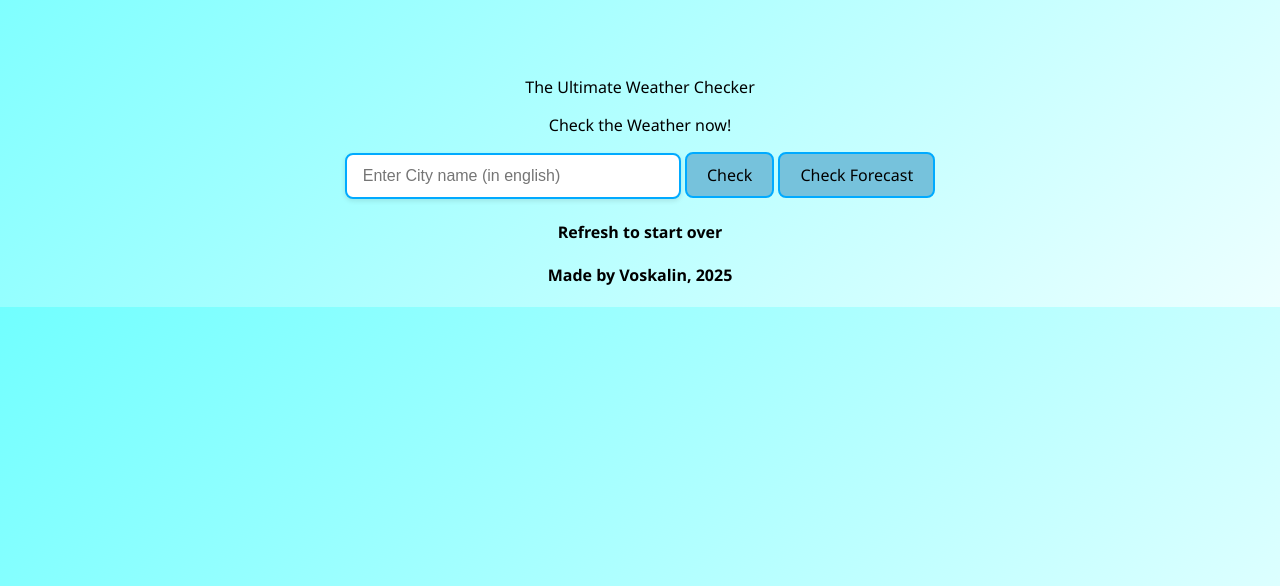
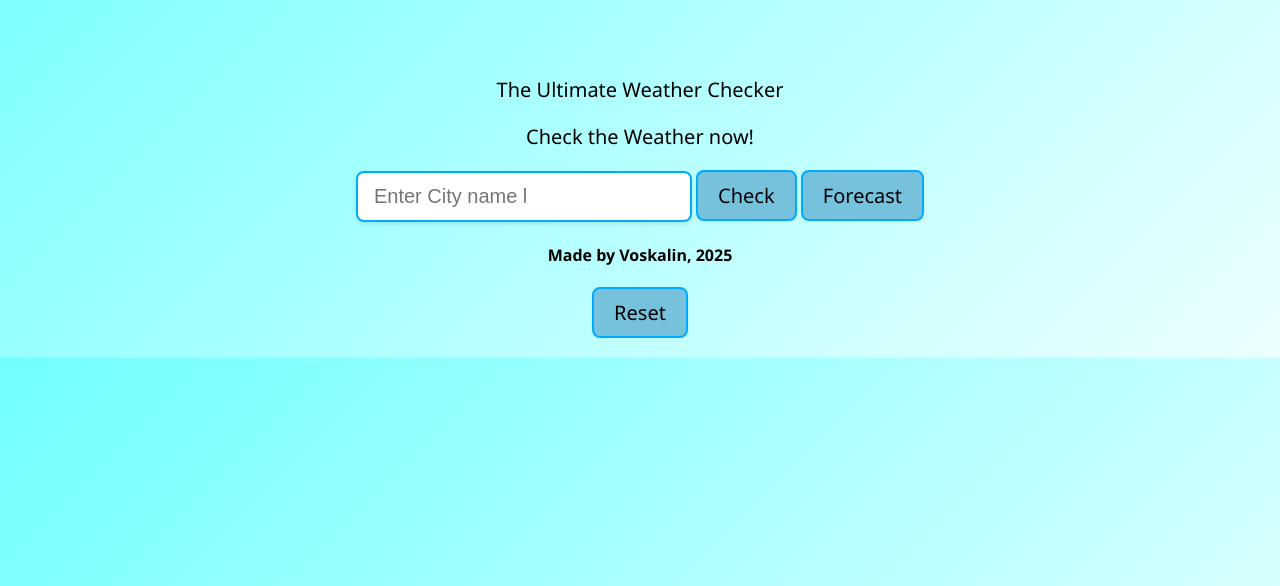
Before and after one commit to Voskalin/SkyWatch, a plain HTML site: page index.html in a window 1280 px wide. Shown: the part 214-800 px from the top of the page. Drawn offline with Linux system fonts and the light colour scheme.

Commit message:
Update index.html

```diff
--- a/index.html
+++ b/index.html
@@ -8,7 +8,8 @@
         body {
             font-family:'Segoe UI', Tahoma, Verdana, sans-serif;
             text-align: center;
-            margin: 0px;
+            margin-top: 20px;
+            margin-bottom: 20px;
             background: linear-gradient(135deg, #71ffff, #edffff);
             justify-content: center;
             align-items: center;
@@ -22,7 +23,7 @@
             border: 2px solid #00aaff;
             border-radius: 8px;
             padding: 10px 20px;
-            font-size: 16px;
+            font-size: 20px;
             cursor: pointer;
             font-family:'Segoe UI', Tahoma, Verdana, sans-serif;
 
@@ -34,10 +35,16 @@
         h3 {
             font-size: 3rem;
         }
+        h4 {
+            font: size 20px; ;
+        }
+        p {
+            font-size: 20px;
+        }
         input {
             padding: 12px 16px;
     width: 300px;
-    font-size: 16px;
+    font-size: 20px;
     border: 2px solid #00aaff;
     border-radius: 8px;
     outline: none;
@@ -48,10 +55,19 @@
     flex-direction: column;
     align-items: center;
     gap: 10px; /*fixing this later*/
-    margin-top: 20px;}
+    margin-top: 20px;
+    }
+    button:hover {
+    background-color: #00aaff;
+    color: white;
+    transform: scale(1.07);
+    transition: all 0.2s ease;
+}
 
-
-
+input:focus {
+    border-color: #0077cc;
+    box-shadow: 0 0 8px rgba(0,123,255,0.5);
+}
     </style>
 </head>
 <body>
@@ -61,17 +77,19 @@
     <p>The Ultimate Weather Checker</p>
     <p>Check the Weather now!</p>
 
-    <div>
-    <input type="text" id="cityInput" placeholder="Enter City name (in english)">
+    <input type="text" id="cityInput" placeholder="Enter City name l">
     <button onclick="getWeather()">Check</button>
-    <button onclick="getForecast()">Check Forecast</button>
-    </div>
+    <kbd enterkeyhint="enter" onkeypress="getWeather()"></kbd>
+    <button onclick="getForecast()">Forecast</button>
 
     <div id="weatherResult"></div>
     <div id="forecastResult" style="margin-top: 20px;"></div>
 
-    <h4>Refresh to start over</h4>
     <h4>Made by Voskalin, 2025</h4>
+
+    <div class="button">
+        <button onclick="location.reload()">Reset</button>
+    </div>
 
     <script>
         async function getWeather() {
```
